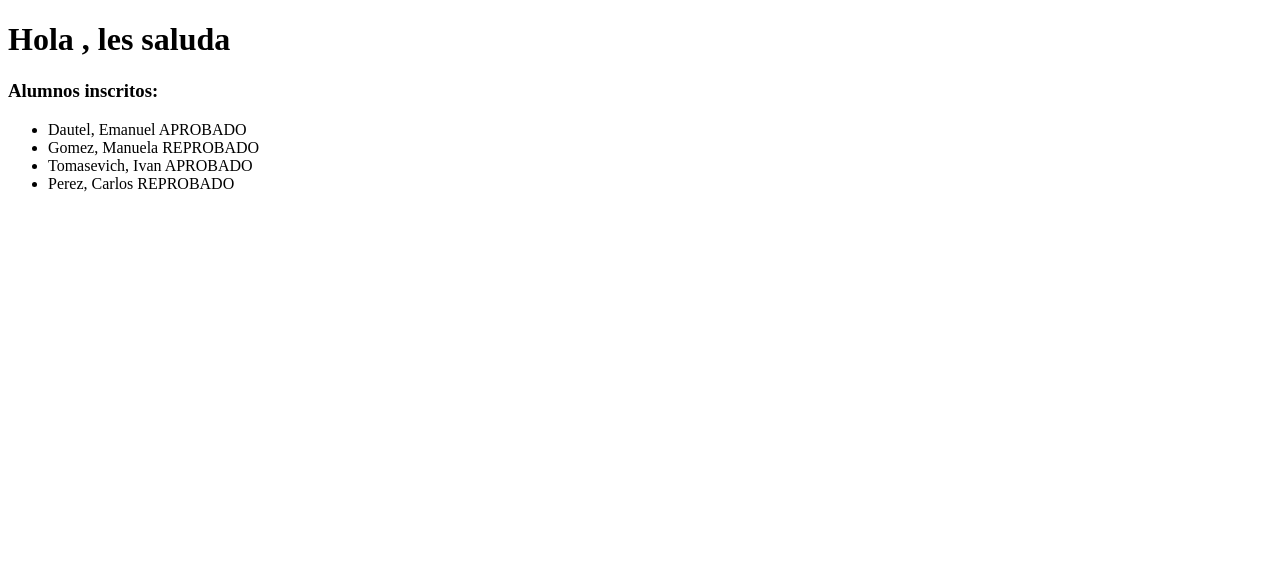
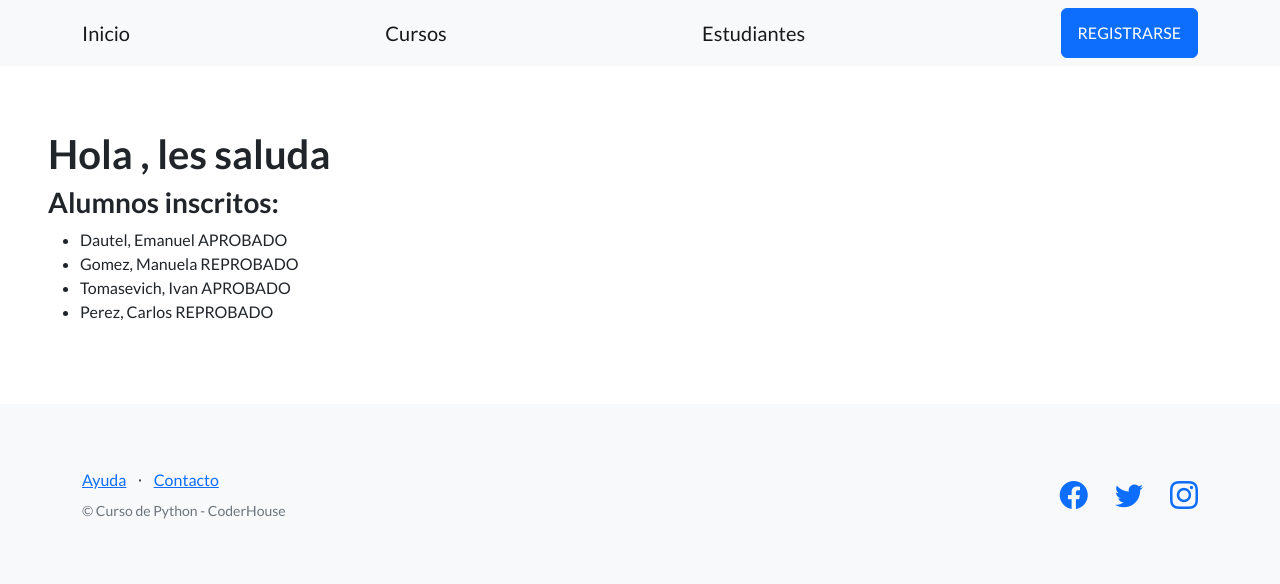
Before and after one commit to tomymagno/carpeta_django, a Django app: page /estudios/estudiantes/ in a window 1280 px wide. Shown: the top 584 px of the page. Run offline with Django 4.2, Linux system fonts and the light colour scheme; some libraries are stand-ins or nearby versions.

Commit message:
Agregados URLS y navegacion

```diff
--- a/control_estudios/templates/control_estudios/lista_estudiantes.html
+++ b/control_estudios/templates/control_estudios/lista_estudiantes.html
@@ -1,11 +1,10 @@
-<!DOCTYPE html>
-<html lang="en">
-<head>
-    <meta charset="UTF-8">
-    <meta name="viewport" content="width=device-width, initial-scale=1.0">
-    <title>Sistema coder 55350</title>
-</head>
-<body>
+{% extends "base.html" %}
+
+{% block titulo %}
+Lista de estudiantes
+{% endblock titulo %}
+
+{% block contenido %}
 <h1>Hola , les saluda {{profesor}}<h1>
 
 <h3>Alumnos inscritos:</h3>
@@ -21,6 +20,4 @@
     </li>
 {% endfor %}
 </ul>
-
-</body>
-</html>
+{% endblock contenido %}
--- a/control_estudios/urls.py
+++ b/control_estudios/urls.py
@@ -6,6 +6,6 @@ from control_estudios.views import listar_estudiantes, listar_cursos
 #Son las URLS especificas de la app.
 
 urlpatterns = [
-    path("estudiantes/", listar_estudiantes),
-    path("cursos/", listar_cursos),
+    path("estudiantes/", listar_estudiantes, name="lista_estudiantes"),
+    path("cursos/", listar_cursos, name="lista_cursos"),
 ]
--- a/sistema_coder/urls.py
+++ b/sistema_coder/urls.py
@@ -17,13 +17,14 @@ Including another URLconf
 from django.contrib import admin
 from django.urls import path, include
 
-from sistema_coder.views import saludar, saludar_con_html
+from sistema_coder.views import saludar, inicio
 
 #Son las URLS generales del proyecto.
 
 urlpatterns = [
+    path("", inicio, name="inicio"),
     path('admin/', admin.site.urls),
     path("estudios/", include("control_estudios.urls")),
-    path('saludo/', saludar),
-    path("saludo-html/", saludar_con_html),
+    # path('saludo/', saludar),
+
 ]
--- a/sistema_coder/views.py
+++ b/sistema_coder/views.py
@@ -9,7 +9,7 @@ def saludar(request):
     pagina_html = HttpResponse(saludo)
     return pagina_html
 
-def saludar_con_html(request):
+def inicio(request):
         contexto={
             "profesor": "Pedro",
             "tutores": ["Mariano", "Ariel"],
@@ -17,7 +17,7 @@ def saludar_con_html(request):
         }
         http_response = render(
         request=request,
-        template_name="base.html",
+        template_name="inicio.html",
         context=contexto,
         )
         return http_response
--- a/templates_base/base.html
+++ b/templates_base/base.html
@@ -7,7 +7,7 @@
         <meta name="viewport" content="width=device-width, initial-scale=1, shrink-to-fit=no" />
         <meta name="description" content="" />
         <meta name="author" content="" />
-        <title>Landing Page - Start Bootstrap Theme</title>
+        <title>{% block titulo %}{% endblock titulo %}</title>
         <!-- Favicon-->
         <link rel="icon" type="image/x-icon" href="assets/favicon.ico" />
         <!-- Bootstrap icons-->
@@ -21,61 +21,17 @@
         <!-- Navigation-->
         <nav class="navbar navbar-light bg-light static-top">
             <div class="container">
-                <a class="navbar-brand" href="#!">Inicio</a>
-                <a class="navbar-brand" href="#!">Cursos</a>
-                <a class="navbar-brand" href="#!">Estudiantes</a>
-
-                <a class="btn btn-primary" href="#signup">Sign Up</a>
+                <a class="navbar-brand" href="{% url 'inicio' %}">Inicio</a>
+                <a class="navbar-brand" href="{% url 'lista_cursos' %}">Cursos</a>
+                <a class="navbar-brand" href="{% url 'lista_estudiantes' %}">Estudiantes</a>
+                <a class="btn btn-primary" href="#">REGISTRARSE</a>
             </div>
         </nav>
-        <!-- Masthead-->
-        <header class="masthead">
-            <div class="container position-relative">
-                <div class="row justify-content-center">
-                    <div class="col-xl-6">
-                        <div class="text-center text-white">
-                            <!-- Page heading-->
-                            <h1 class="mb-5">Generate more leads with a professional landing page!</h1>
-                            <!-- Signup form-->
-                            <!-- * * * * * * * * * * * * * * *-->
-                            <!-- * * SB Forms Contact Form * *-->
-                            <!-- * * * * * * * * * * * * * * *-->
-                            <!-- This form is pre-integrated with SB Forms.-->
-                            <!-- To make this form functional, sign up at-->
-                            <!-- https://startbootstrap.com/solution/contact-forms-->
-                            <!-- to get an API token!-->
-                            <form class="form-subscribe" id="contactForm" data-sb-form-api-token="API_TOKEN">
-                                <!-- Email address input-->
-                                <div class="row">
-                                    <div class="col">
-                                        <input class="form-control form-control-lg" id="emailAddress" type="email" placeholder="Email Address" data-sb-validations="required,email" />
-                                        <div class="invalid-feedback text-white" data-sb-feedback="emailAddress:required">Email Address is required.</div>
-                                        <div class="invalid-feedback text-white" data-sb-feedback="emailAddress:email">Email Address Email is not valid.</div>
-                                    </div>
-                                    <div class="col-auto"><button class="btn btn-primary btn-lg disabled" id="submitButton" type="submit">Submit</button></div>
-                                </div>
-                                <!-- Submit success message-->
-                                <!---->
-                                <!-- This is what your users will see when the form-->
-                                <!-- has successfully submitted-->
-                                <div class="d-none" id="submitSuccessMessage">
-                                    <div class="text-center mb-3">
-                                        <div class="fw-bolder">Form submission successful!</div>
-                                        <p>To activate this form, sign up at</p>
-                                        <a class="text-white" href="https://startbootstrap.com/solution/contact-forms">https://startbootstrap.com/solution/contact-forms</a>
-                                    </div>
-                                </div>
-                                <!-- Submit error message-->
-                                <!---->
-                                <!-- This is what your users will see when there is-->
-                                <!-- an error submitting the form-->
-                                <div class="d-none" id="submitErrorMessage"><div class="text-center text-danger mb-3">Error sending message!</div></div>
-                            </form>
-                        </div>
-                    </div>
-                </div>
-            </div>
-        </header>
+
+        <section style="padding: 4rem 3rem;">
+            {% block contenido %}
+            {% endblock contenido %}
+        </section>
 
         <!-- Footer-->
         <footer class="footer bg-light">
@@ -83,15 +39,11 @@
                 <div class="row">
                     <div class="col-lg-6 h-100 text-center text-lg-start my-auto">
                         <ul class="list-inline mb-2">
-                            <li class="list-inline-item"><a href="#!">About</a></li>
+                            <li class="list-inline-item"><a href="#!">Ayuda</a></li>
                             <li class="list-inline-item">⋅</li>
-                            <li class="list-inline-item"><a href="#!">Contact</a></li>
-                            <li class="list-inline-item">⋅</li>
-                            <li class="list-inline-item"><a href="#!">Terms of Use</a></li>
-                            <li class="list-inline-item">⋅</li>
-                            <li class="list-inline-item"><a href="#!">Privacy Policy</a></li>
+                            <li class="list-inline-item"><a href="#!">Contacto</a></li>
                         </ul>
-                        <p class="text-muted small mb-4 mb-lg-0">&copy; Your Website 2023. All Rights Reserved.</p>
+                        <p class="text-muted small mb-4 mb-lg-0">&copy; Curso de Python - CoderHouse</p>
                     </div>
                     <div class="col-lg-6 h-100 text-center text-lg-end my-auto">
                         <ul class="list-inline mb-0">
```
Also changed, not shown: control_estudios/templates/control_estudios/lista_cursos.html (+7 -11 lines), templates_base/inicio.html (added, +9 -0 lines). Lines whose indentation alone changed are shown as unchanged.
